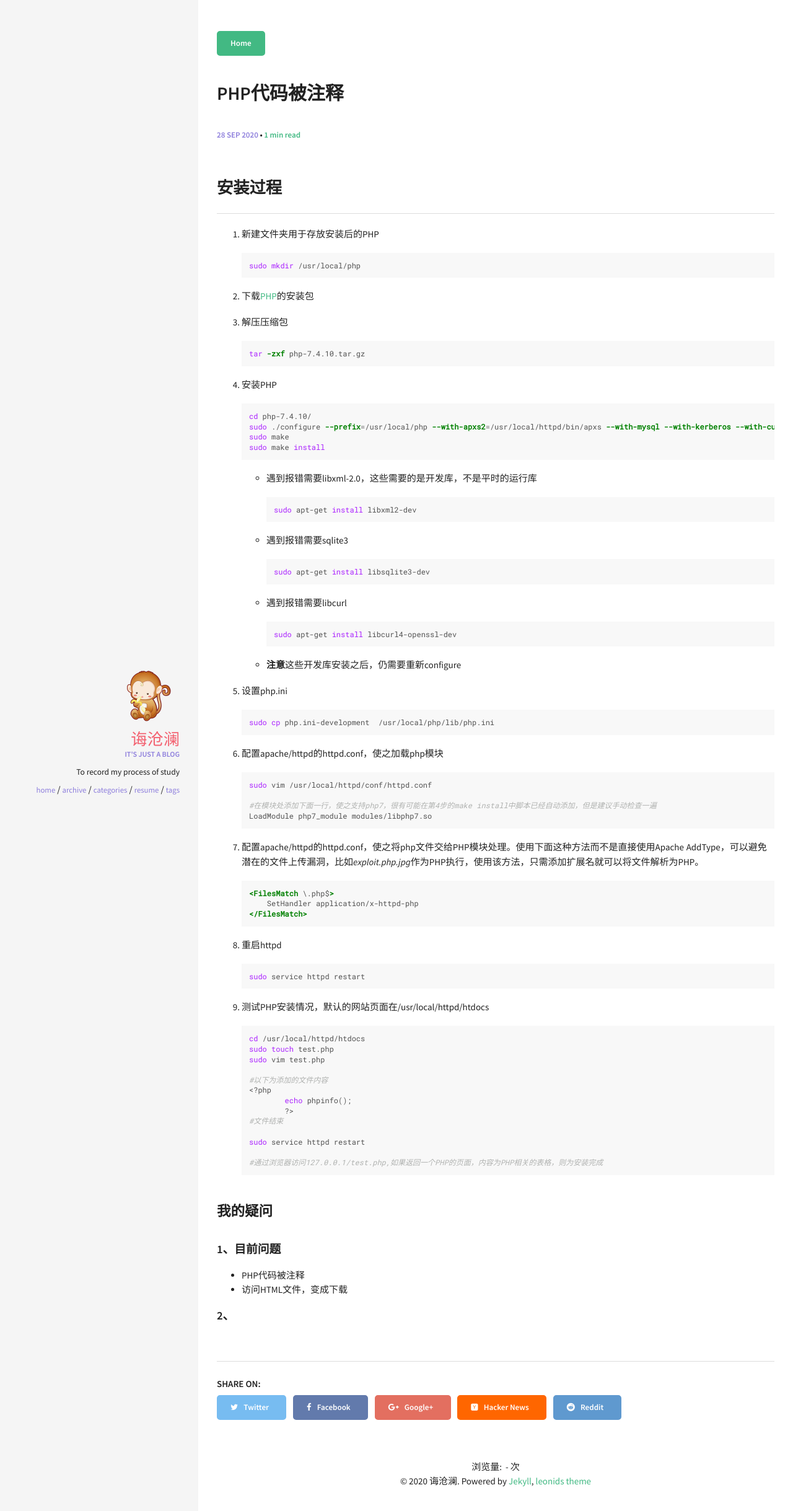
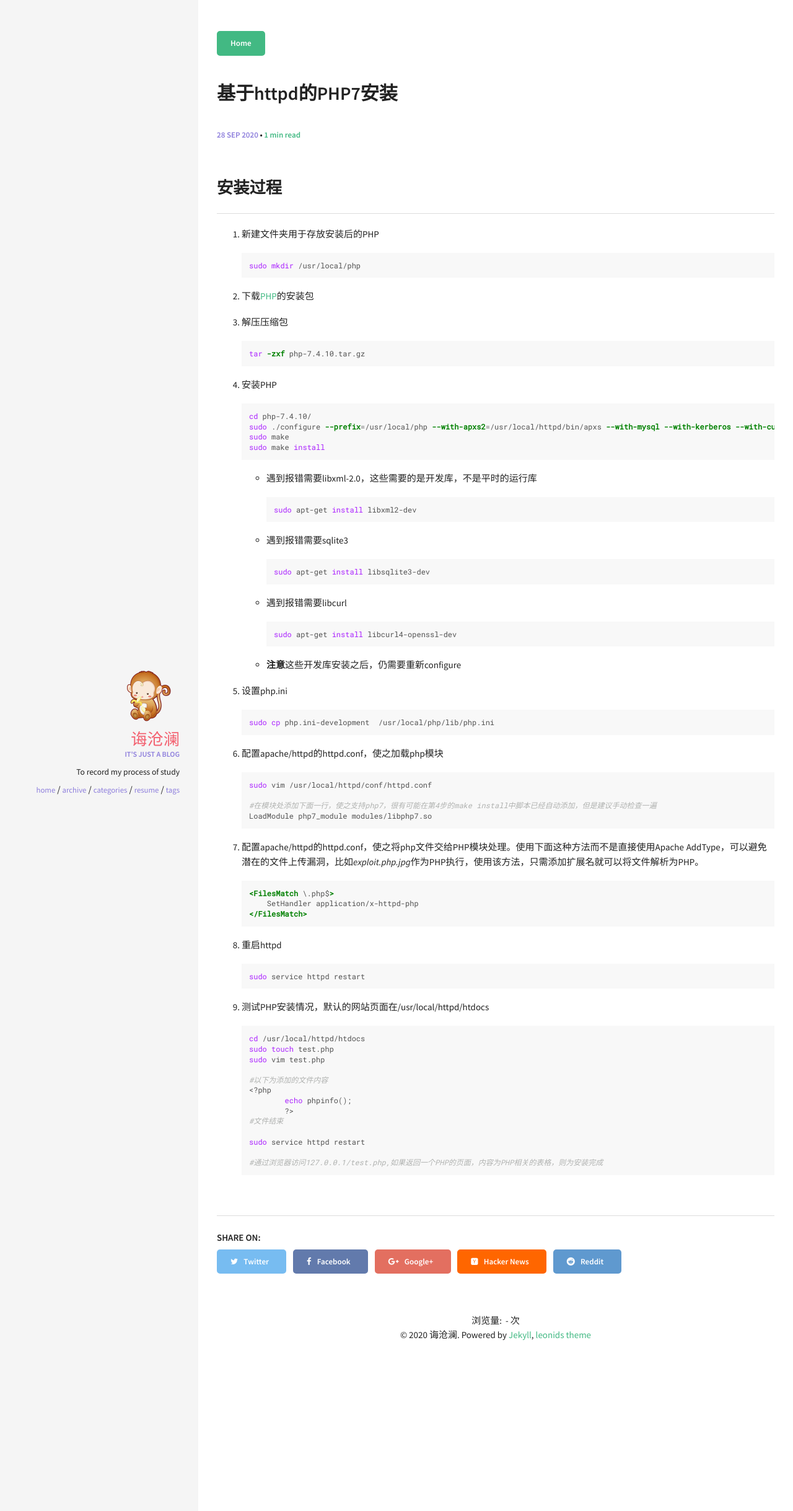
Before and after one commit to MonkeyDatabase/MonkeyDatabase.github.io, a Jekyll site: the page built from _posts/2020-09-27-web-php-install.md, in a window 1280 px wide. Shown: the top 2438 px of the page at 62% size. Built offline with Jekyll 4.4.1, drawn with Linux system fonts in a browser that asks for light colours; comment, search, counter and statistics services are not loaded.

Commit message:
commit web php

````diff
--- a/_posts/2020-09-27-web-php-install.md
+++ b/_posts/2020-09-27-web-php-install.md
@@ -1,6 +1,6 @@
 ---
 layout: post
-title: PHP代码被注释
+title: 基于httpd的PHP7安装
 excerpt: "在新搭好的服务器上部署PHP文件，启动服务器后PHP代码被注释，而且被传输到客户端，"
 date:   2020-09-27 22:24:00
 categories: [WEB]
@@ -98,50 +98,3 @@ comments: true
 
    #通过浏览器访问127.0.0.1/test.php,如果返回一个PHP的页面，内容为PHP相关的表格，则为安装完成
    ```
-
-
-
-
-
-
-
-
-
-
-
-
-
-
-
-
-
-
-
-
-
-
-
-
-
-
-
-
-
-
-
-
-
-
-
-
-
-
-
-### 我的疑问
-
-#### 1、目前问题
-
-* PHP代码被注释
-* 访问HTML文件，变成下载
-
-#### 2、
````
